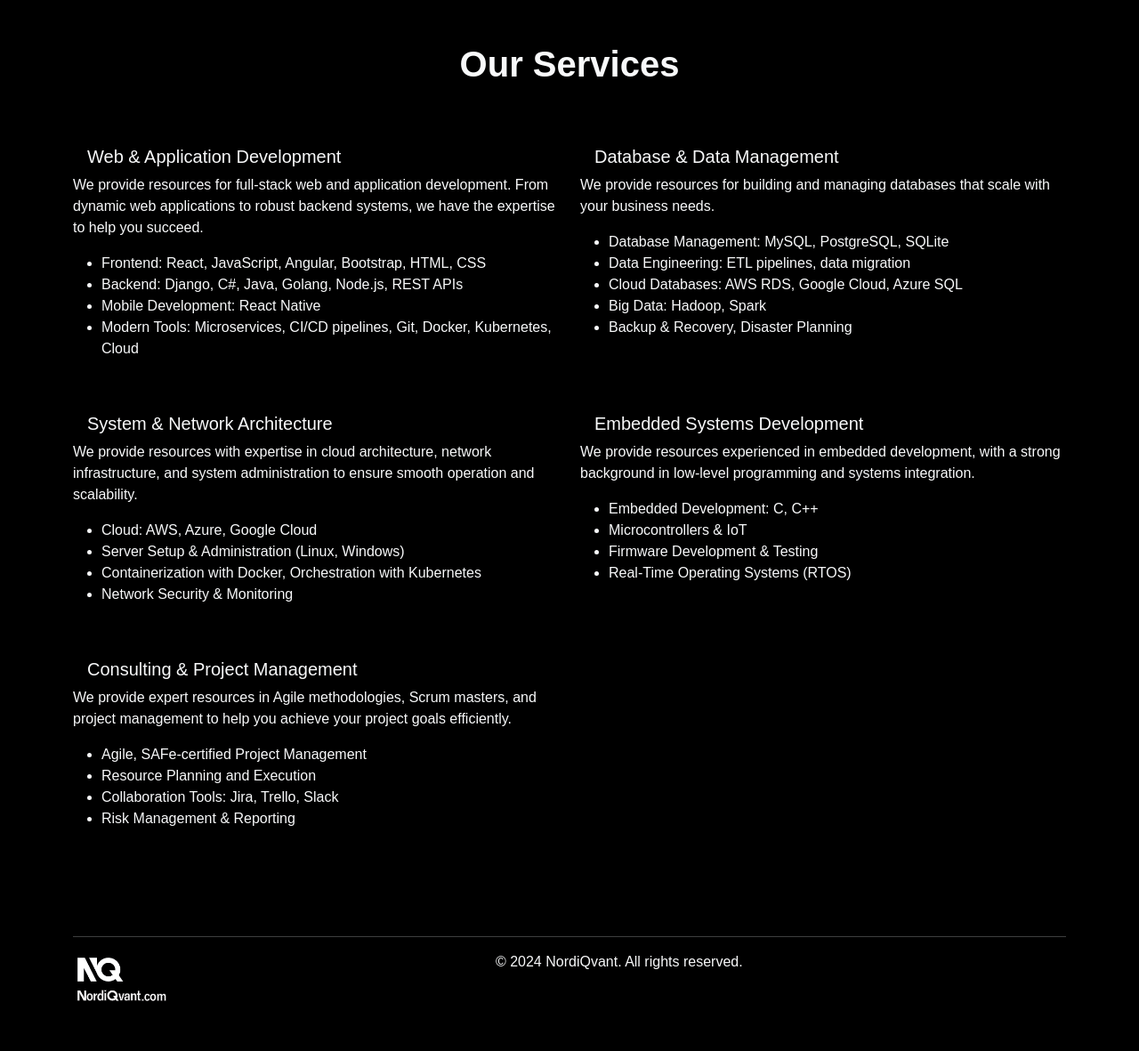
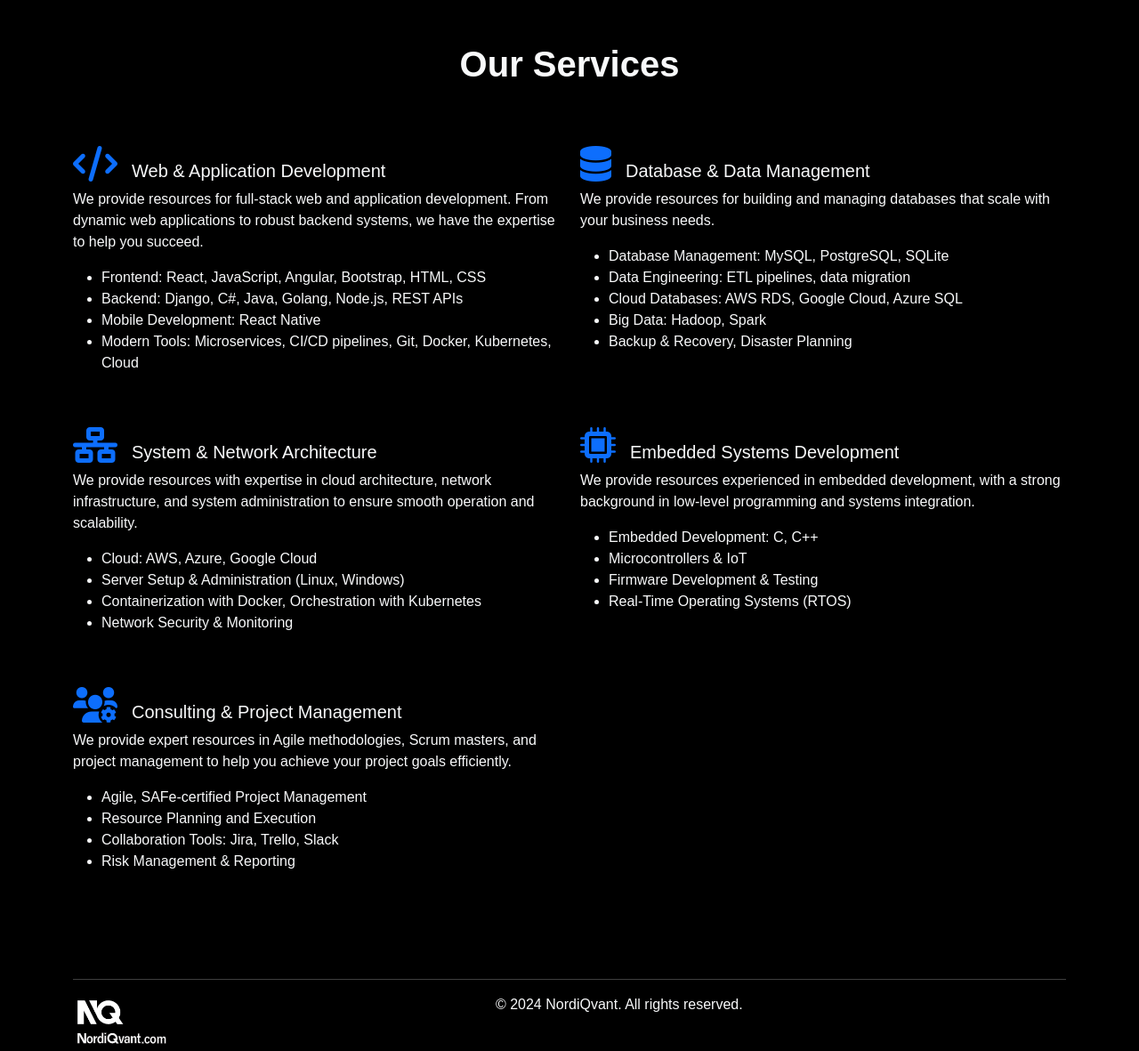
Before and after one commit to Visslarn/Nordiqvant, a Python web app: template nordiqvanta/templates/services.html in a window 1280 px wide. Shown: the part 83-1264 px from the top of the page at 89% size. Before the commit the page ends 1208 px from the top, so only its background shows below. Run offline with Jinja, Linux system fonts and the light colour scheme; the template is opened without the code that fills it, so the values that code supplies are empty.

Commit message:
Update services.html

```diff
--- a/nordiqvanta/templates/services.html
+++ b/nordiqvanta/templates/services.html
@@ -7,6 +7,7 @@
     <link rel="icon" href="/static/images/favicon.ico" type="image/x-icon">
     <link href="https://fonts.googleapis.com/css2?family=Oswald:wght@400;700&display=swap" rel="stylesheet">
     <link href="https://cdn.jsdelivr.net/npm/bootstrap@5.3.0-alpha1/dist/css/bootstrap.min.css" rel="stylesheet">
+    <link rel="stylesheet" href="https://cdnjs.cloudflare.com/ajax/libs/font-awesome/6.0.0-beta3/css/all.min.css">
     <link rel="stylesheet" href="/static/css/styles.css">
 </head>
 <body class="bg-dark text-light">
```
